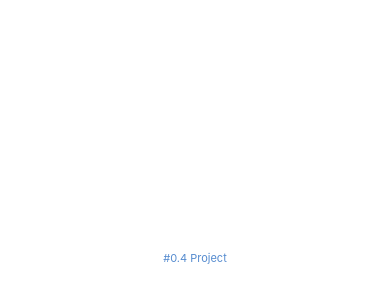
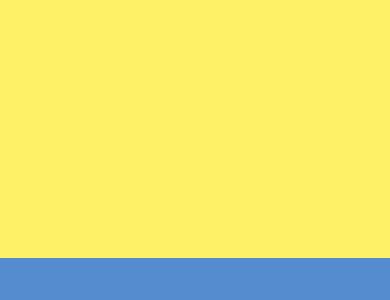
Before and after one commit to kenta5293/React_Weather_Native_App, a React Native app: screen / in a window 390 px wide. Shown: the part 164-464 px from the top of the page. Built offline with nearby package versions, Linux system fonts and the light colour scheme.

Commit message:
Chapter #1.0 Clear!

```diff
--- a/App.js
+++ b/App.js
@@ -5,8 +5,8 @@
 export default function App() {
   return (
     <View style={styles.container}>
-      <Text style={styles.text}>#0.4 Project</Text>
-      <StatusBar style="auto" />
+      <View style={styles.yellowView}></View>
+      <View style={styles.blueView}></View>
     </View>
   );
 }
@@ -15,11 +15,13 @@
   container: {
     flex: 1,
     backgroundColor: '#fff',
-    alignItems: 'center',
-    justifyContent: 'center',
   },
-  text: {
-    fontSize: 11,
-    color: '#558BCF',
+  yellowView: {
+    flex: 1,
+    backgroundColor: '#FEF167',
+  },
+  blueView: {
+    flex: 1,
+    backgroundColor: '#558BCF',
   },
 });
```
